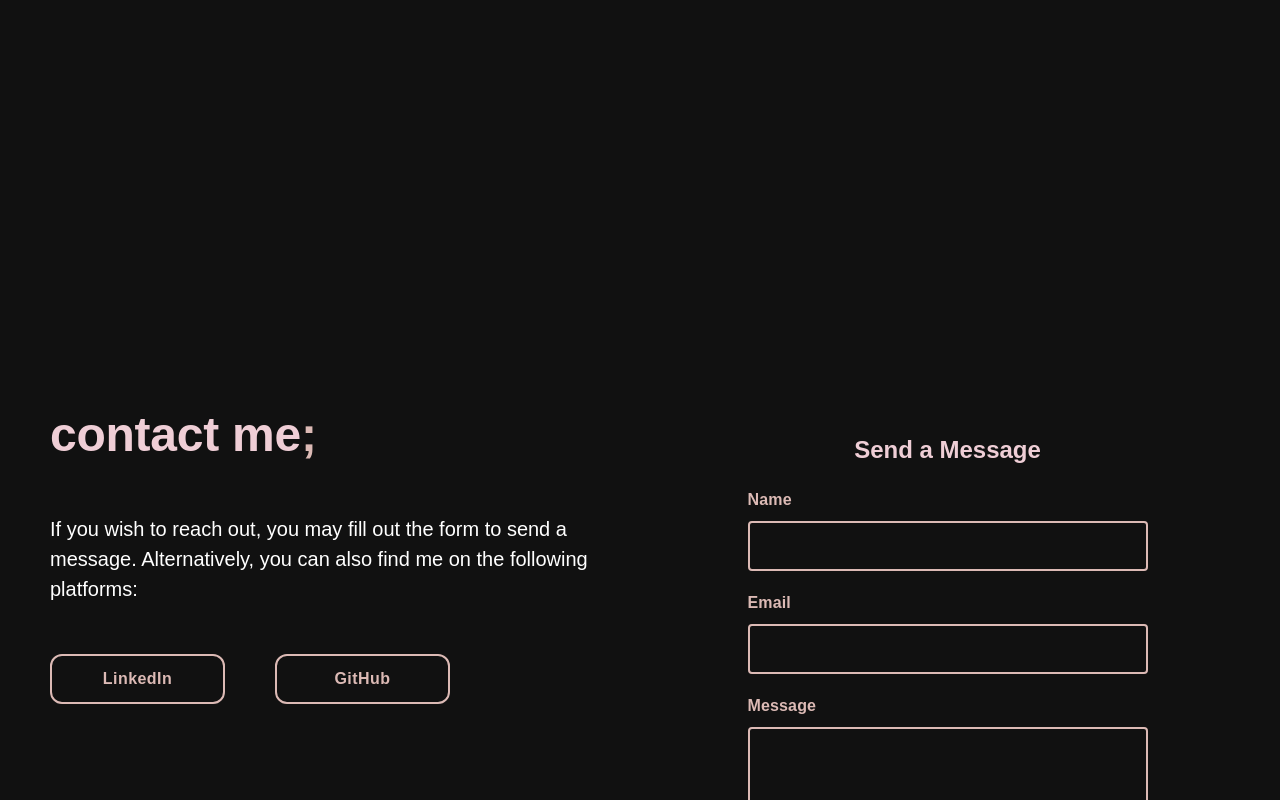
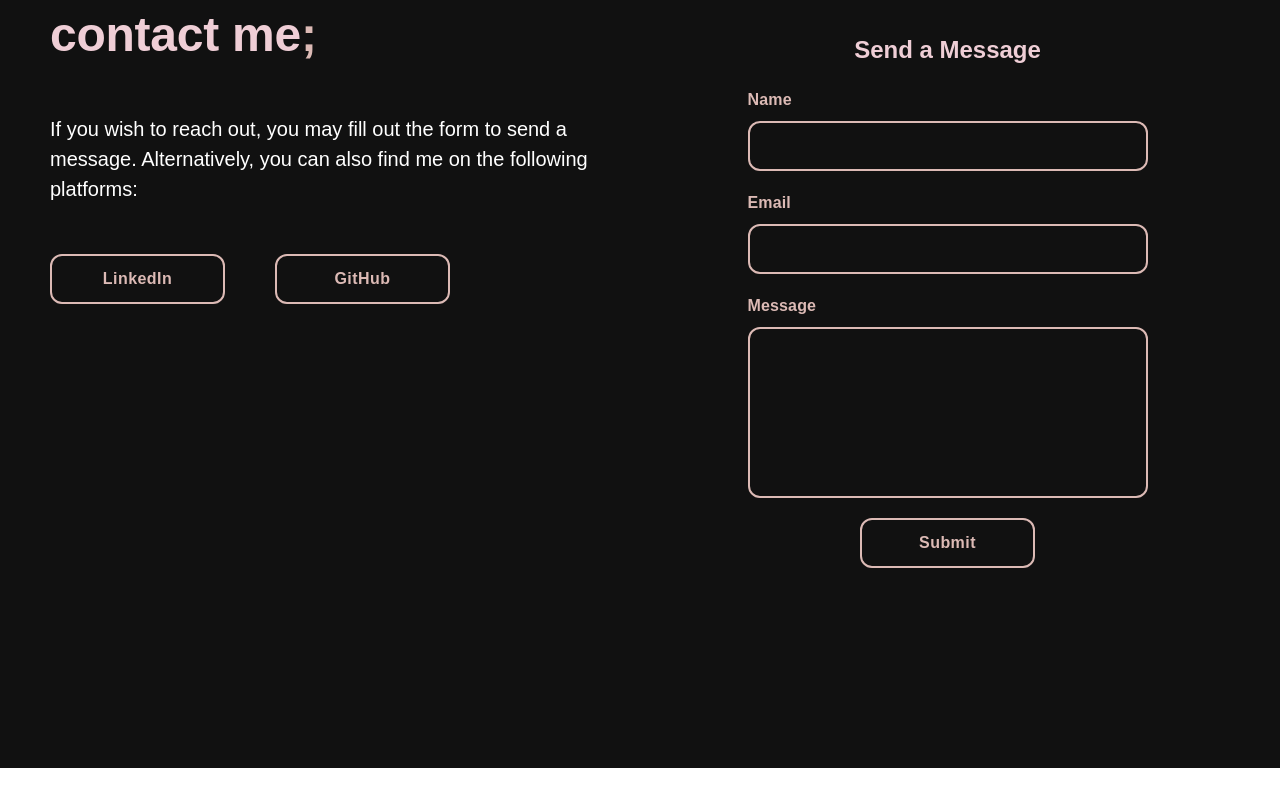
Before and after one commit to hbubante/Portfolio, a React app: page / in a window 1280 px wide. Shown: the part 3180-3980 px from the top of the page. After the commit the page ends 3948 px from the top, so only its background shows below. Built offline with nearby package versions, Linux system fonts and the light colour scheme; the HTML template or start-up script is replaced by a standard one.

Commit message:
Added section transitions; Edited form field border radii

```diff
--- a/src/App.tsx
+++ b/src/App.tsx
@@ -38,7 +38,7 @@ function App() {
             flex-col
             justify-start
             items-center
-            gap-[500px]
+            gap-[400px]
             px-[50px]
             pb-[200px]
             min-h-screen
@@ -98,12 +98,20 @@ function App() {
             </nav>
 
             {/* Landing Content */}
-            <div className="
+            <motion.div
+                initial={{ opacity: 0, y: 40 }}
+                whileInView={{ opacity: 1, y: 0 }}
+                viewport={{ once: true, amount: 0.25 }}
+                transition={{
+                    duration: 0.75,
+                    ease: "easeOut",
+                }}
+                className="
                     flex
                     flex-col
                     items-left
                     gap-[50px]
-                mt-[300px]
+                    mt-[200px]
                     w-full
                     max-w-[1280px]
             ">
@@ -136,10 +144,18 @@ function App() {
                 }}>
                     Contact Me
                 </Button>
-            </div>
+            </motion.div>
 
             {/* About Section */}
-            <div className="
+            <motion.div
+                initial={{ opacity: 0, y: 40 }}
+                whileInView={{ opacity: 1, y: 0 }}
+                viewport={{ once: true, amount: 0.25 }}
+                transition={{
+                    duration: 0.75,
+                    ease: "easeOut",
+                }}
+                className="
                     flex
                     flex-col
                     lg:flex-row
@@ -295,10 +311,18 @@ function App() {
                         />
                     </div>
                 </div>
-            </div>
+            </motion.div>
 
             {/* Projects Section */}
-            <div className="
+            <motion.div
+                initial={{ opacity: 0, y: 40 }}
+                whileInView={{ opacity: 1, y: 0 }}
+                viewport={{ once: true, amount: 0.25 }}
+                transition={{
+                    duration: 0.75,
+                    ease: "easeOut",
+                }}
+                className="
                     flex
                     flex-col
                     gap-[50px]
@@ -665,10 +689,18 @@ function App() {
 
                 </div>
 
-            </div>
+            </motion.div>
 
             {/* Contact Section */}
-            <div className="
+            <motion.div
+                initial={{ opacity: 0, y: 40 }}
+                whileInView={{ opacity: 1, y: 0 }}
+                viewport={{ once: true, amount: 0.25 }}
+                transition={{
+                    duration: 0.75,
+                    ease: "easeOut",
+                }}
+                className="
                     flex
                     flex-col
                     xl:flex-row
@@ -776,6 +808,7 @@ function App() {
 
                             "& .MuiOutlinedInput-root": {
                                 height: "50px",
+                                borderRadius: "12px",
 
                                 "& fieldset": {
                                     borderColor: "#DCBAB5",
@@ -828,6 +861,7 @@ function App() {
 
                             "& .MuiOutlinedInput-root": {
                                 height: "50px",
+                                borderRadius: "12px",
 
                                 "& fieldset": {
                                     borderColor: "#DCBAB5",
@@ -881,6 +915,8 @@ function App() {
                             },
 
                             "& .MuiOutlinedInput-root": {
+                                borderRadius: "12px",
+
                                 "& fieldset": {
                                     borderColor: "#DCBAB5",
                                     borderWidth: "2px",
@@ -934,7 +970,7 @@ function App() {
                         Submit
                     </Button>
                 </div>
-            </div>
+            </motion.div>
         </main>
     )
 }
```
Lines whose indentation alone changed are shown as unchanged.
